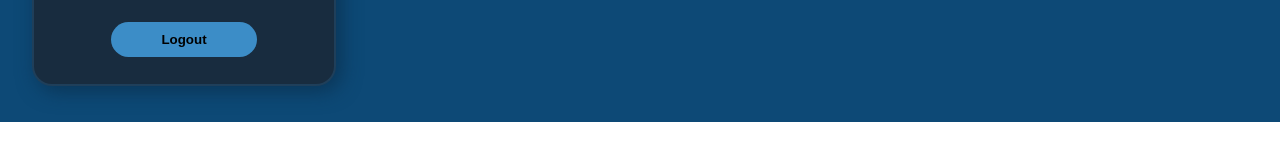
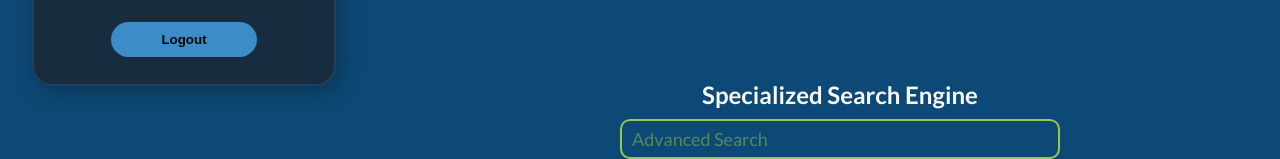
Before and after one commit to hack-learning/masterpath_frontend, a Next.js app: page /library in a window 1280 px wide. Shown: the part 702-861 px from the top of the page. Before the commit the page ends 824 px from the top, so only its background shows below. Built offline with nearby package versions, Linux system fonts and the light colour scheme.

Commit message:
created the searchbar component

```diff
--- a/components/BreakingNewsContainer/styles.js
+++ b/components/BreakingNewsContainer/styles.js
@@ -3,7 +3,7 @@ import styled from 'styled-components'
 import { mediaQueries, colors } from '../../globalStyles/stylesVariables'
 
 export const Container = styled.div`
-  height: 280px;
+  height: auto;
   width: 872px;
   display: flex;
   justify-content: center;
--- /dev/null
+++ b/components/SearchBar/index.js
@@ -0,0 +1,11 @@
+import { Form, Title, Input } from './styles'
+
+export const SearchBar = () => {
+
+  return(
+    <Form>
+      <Title>Specialized Search Engine</Title>
+      <Input type='search' name='library' placeholder='Advanced Search' alt='Library search'/>
+    </Form>
+  )
+}
--- /dev/null
+++ b/components/SearchBar/styles.js
@@ -0,0 +1,46 @@
+import styled from 'styled-components'
+
+import { colors, mediaQueries } from '../../globalStyles/stylesVariables'
+
+export const Form = styled.form`
+  width: 100%;
+  height: auto;
+  margin-top: 100px;
+  display: flex;
+  flex-direction: column;
+  align-items: center;
+
+`
+
+export const Title = styled.label`
+  font-size: 24px;
+  margin: 10px;
+  font-weight: bold;
+  color: ${colors.white};
+`
+
+export const Input = styled.input`
+  width: 592px;
+  height: 40px;
+  color: ${colors.main};
+  border-radius: 10px;
+  background: none;
+  outline: none;
+  font-size: 18px;
+  padding: 10px;
+  font-family: inherit;
+  border: 2px solid ${colors.main};
+
+  ::placeholder {
+    color: ${colors.main};
+    opacity: 0.5;
+  }
+
+  @media ${mediaQueries.littleDesktop}{
+    width: 440px;
+  }
+
+  @media ${mediaQueries.miniDesktop} {
+    width: 350px;
+  }
+`
--- a/pages/library.js
+++ b/pages/library.js
@@ -3,6 +3,7 @@
 // import Components
 import { Layout } from '../components/Layout';
 import { BreakingNewsContainer } from '../components/BreakingNewsContainer'
+import { SearchBar } from '../components/SearchBar'
 
 // import Styles
 
@@ -11,6 +12,7 @@ const Library = () => {
 		<Layout>
 			<h1>Esto es Library</h1>
 			<BreakingNewsContainer />
+			<SearchBar />
 		</Layout>
 	);
 };
```
